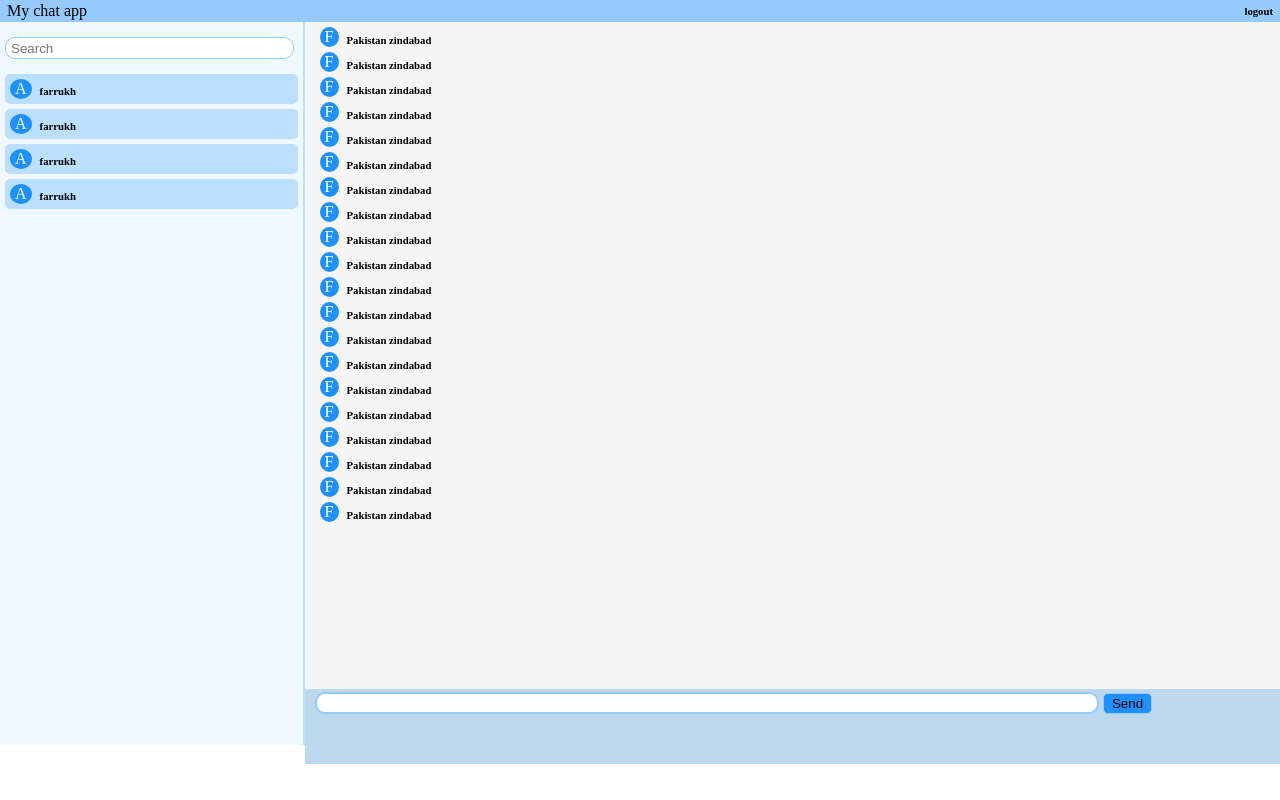
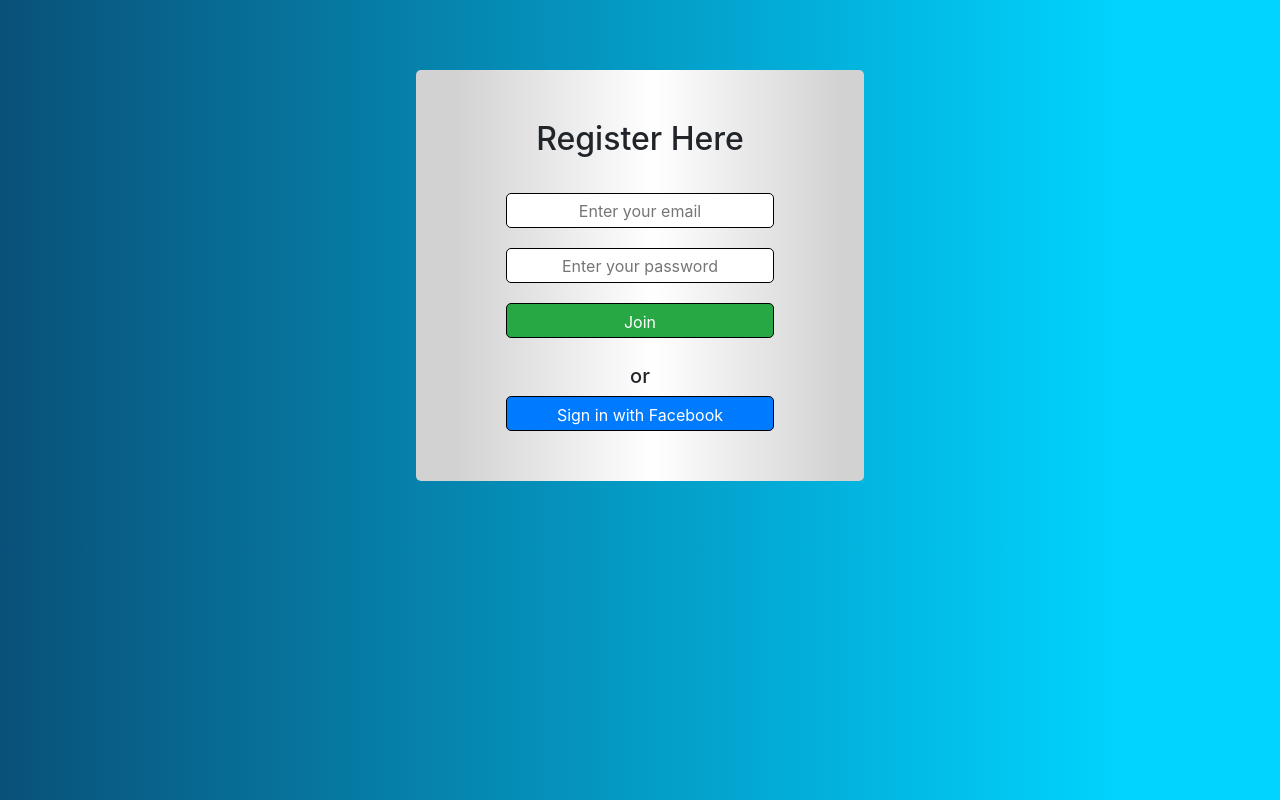
Before and after one commit to lvlFarrukh/My-chat-app, a plain HTML site: page index.html in a window 1280 px wide. Drawn offline with nearby package versions, Linux system fonts and the light colour scheme.

Commit message:
firebase auth done

```diff
--- a/app.js
+++ b/app.js
@@ -0,0 +1,143 @@
+const database = firebase.database()
+var uid, email
+
+const joinin = (event, s) => {
+
+    if(s == 0){
+        event.preventDefault();
+        let email = document.getElementById("email")
+        let password = document.getElementById("password")
+
+        if(email.value == "" || password.value == ""){
+            document.getElementById("f-error").innerHTML = "Enter email or password"
+        }
+        else{
+            firebase.auth().signInWithEmailAndPassword(email.value, password.value)
+                    .catch(function(error) {
+                        if(error.message.slice(0, 16) == 'There is no user'){
+
+                            firebase.auth().createUserWithEmailAndPassword(email.value, password.value)
+                                .catch(function(upError) {
+                                    error.message.length > 0 ? document.getElementById("f-error").innerHTML = upError.message : window.location.href = "home.html"
+                                })
+
+                                .then((data)=>{
+                                    uid = data.user.uid
+                                    email = data.user.email
+
+                                    database.ref(`chatApp/users/${data.user.uid}`).set({
+                                        userId: uid,
+                                        email: email,
+                                    })
+                                    localStorage.setItem('data', JSON.stringify({uid: uid, email: email}))
+
+                                    location.href = "home.html"
+
+                                })
+                        }
+                        else if (error.message.length > 0) {
+                            document.getElementById("f-error").innerHTML = error.message
+                        }
+
+                })
+                .then((data) => {
+                        uid = data.user.uid
+                        email = data.user.email
+
+                        let p = new Promise( (resolve, reject) => {
+                            database.ref(`chatApp/users/${uid}`).on('value', data => {
+                                resolve(data.val())
+                            })
+                        })
+
+                        p
+                        .then( data => {
+                            localStorage.setItem('data', JSON.stringify({uid: uid, email: email}))
+                            location.href = "home.html"
+                        })
+                });
+        }
+
+    }
+    else
+    {
+        var provider = new firebase.auth.FacebookAuthProvider();
+        firebase.auth().signInWithPopup(provider).then(function(result) {
+            var token = result.credential.accessToken;
+
+            window.uid = result.user.uid;
+            window.email = result.user.email;
+
+            let p = new Promise( (resolve, reject) => {
+                database.ref(`chatApp/users/${uid}`).on('value', data => {
+
+                    if (data.val() == null){
+
+                        database.ref(`chatApp/users/${uid}`).set({
+                            userId: uid,
+                            email: email,
+                        })
+
+                    }
+
+                    else {
+                        resolve({uid: uid, email: email})
+                    }
+                })
+            })
+
+            p
+            .then( data => {
+                // console.log(data)
+                window.contact = data.contact
+                localStorage.setItem('data', JSON.stringify({uid: uid, email: email}))
+                location.href = 'home.html'
+            })
+
+
+        }).catch(function(error) {
+            document.getElementById("f-error").innerHTML = upError.messageloadChatapp()
+          });
+    }
+}
+
+const logout = () => {
+    localStorage.clear()
+    location.href = 'index.html'
+}
+
+const loadChatapp = () => {
+    let dataLocal = JSON.parse(localStorage.getItem('data'))
+
+    let list = document.getElementById('h-contact')
+
+    dataLocal == null ? location.href = 'index.html' : dataLocal
+
+    let p = new Promise( (resolve, reject) => {
+        database.ref(`chatApp/users/`).on('value', data => {
+            resolve(data.val())
+        })
+    })
+
+    p.then( data => {
+
+        for (var item in data){
+
+            if (data[item].userId != dataLocal.uid){
+
+                let spn = document.createElement('span')
+                let h = document.createElement('h6')
+                let dv = document.createElement('div')
+
+                // console.log(data[item])
+                dv.setAttribute('class', 'contact-list')
+                dv.setAttribute('id', `${data[item].userId}`)
+                spn.innerHTML = data[item].email[0].toUpperCase()
+                h.innerHTML = data[item].email.split('@')[0]
+                dv.appendChild(spn)
+                dv.appendChild(h)
+                list.appendChild(dv)
+            }
+        }
+    })
+}
--- a/index.html
+++ b/index.html
@@ -4,153 +4,52 @@
     <meta charset="UTF-8">
     <meta name="viewport" content="width=device-width, initial-scale=1.0">
     <title>My Chat app</title>
+    <link rel="stylesheet" href="https://maxcdn.bootstrapcdn.com/bootstrap/4.0.0/css/bootstrap.min.css" integrity="sha384-Gn5384xqQ1aoWXA+058RXPxPg6fy4IWvTNh0E263XmFcJlSAwiGgFAW/dAiS6JXm" crossorigin="anonymous">
+
+    <!-- The core Firebase JS SDK is always required and must be listed first -->
+    <script src="https://www.gstatic.com/firebasejs/7.21.1/firebase-app.js"></script>
+    <script src="https://www.gstatic.com/firebasejs/7.21.1/firebase-database.js"></script>
+    <script src="https://www.gstatic.com/firebasejs/7.21.1/firebase-auth.js"></script>
+
+    <script>
+        // Your web app's Firebase configuration
+        // For Firebase JS SDK v7.20.0 and later, measurementId is optional
+        var firebaseConfig = {
+          apiKey: "AIzaSyDKG_GhRF2SiZOelFe3zDgrt9O9wNd0rvQ",
+          authDomain: "farrukh-3d492.firebaseapp.com",
+          databaseURL: "https://farrukh-3d492.firebaseio.com",
+          projectId: "farrukh-3d492",
+          storageBucket: "farrukh-3d492.appspot.com",
+          messagingSenderId: "29560340418",
+          appId: "1:29560340418:web:713349fb365741d7e7e05b",
+          measurementId: "G-0X2TC34V89"
+        };
+        // Initialize Fir<h1>Pakistan</h1>ebase
+        firebase.initializeApp(firebaseConfig);
+      </script>
 
     <link rel="stylesheet" href="style.css">
 </head>
-<body>
+<body id="front-body">
 
-    <header class="head">
-        <h5></h5>My chat app</h5>
-        <h6 class="logout">logout</h6>
-    </header>
+    <section class="f-center">
+        <strong><h2>Register Here</h2></strong>
+        <form class="f-form" onsubmit="joinin(event, 0)">
+            <input type="email" id="email" placeholder="Enter your email" ><br>
+            <input type="password" id="password" placeholder="Enter your password"><br>
+            <input type="submit" value="Join" class="btn btn-success">
+            <p id="f-error" style="color: red"></p>
+        </form>
 
-    <section class="main-section">
-        <div class="contact">
-            <input type="text" placeholder="Search" class="search-bar">
+        <h5>or</h5>
 
-            <div class="contact-list">
-                <span>A</span>
-                <h6>farrukh</h6>
-            </div>
-
-            <div class="contact-list">
-                <span>A</span>
-                <h6>farrukh</h6>
-            </div>
-
-            <div class="contact-list">
-                <span>A</span>
-                <h6>farrukh</h6>
-            </div>
-
-            <div class="contact-list">
-                <span>A</span>
-                <h6>farrukh</h6>
-            </div>
-        </div>
-
-        <div class="chat-div">
-            <div id="message">
-                <span>
-                    <span>F</span>
-                    <h6>Pakistan zindabad</h6>
-                </span>
-
-                <span>
-                    <span>F</span>
-                    <h6>Pakistan zindabad</h6>
-                </span>
-
-                <span>
-                    <span>F</span>
-                    <h6>Pakistan zindabad</h6>
-                </span>
-
-                <span>
-                    <span>F</span>
-                    <h6>Pakistan zindabad</h6>
-                </span>
-
-                <span>
-                    <span>F</span>
-                    <h6>Pakistan zindabad</h6>
-                </span>
-
-                <span>
-                    <span>F</span>
-                    <h6>Pakistan zindabad</h6>
-                </span>
-
-                <span>
-                    <span>F</span>
-                    <h6>Pakistan zindabad</h6>
-                </span>
-
-                <span>
-                    <span>F</span>
-                    <h6>Pakistan zindabad</h6>
-                </span>
-
-                <span>
-                    <span>F</span>
-                    <h6>Pakistan zindabad</h6>
-                </span>
-
-                <span>
-                    <span>F</span>
-                    <h6>Pakistan zindabad</h6>
-                </span>
-
-                <span>
-                    <span>F</span>
-                    <h6>Pakistan zindabad</h6>
-                </span>
-
-                <span>
-                    <span>F</span>
-                    <h6>Pakistan zindabad</h6>
-                </span>
-
-                <span>
-                    <span>F</span>
-                    <h6>Pakistan zindabad</h6>
-                </span>
-
-                <span>
-                    <span>F</span>
-                    <h6>Pakistan zindabad</h6>
-                </span>
-
-                <span>
-                    <span>F</span>
-                    <h6>Pakistan zindabad</h6>
-                </span>
-
-                <span>
-                    <span>F</span>
-                    <h6>Pakistan zindabad</h6>
-                </span>
-
-                <span>
-                    <span>F</span>
-                    <h6>Pakistan zindabad</h6>
-                </span>
-
-                <span>
-                    <span>F</span>
-                    <h6>Pakistan zindabad</h6>
-                </span>
-
-                <span>
-                    <span>F</span>
-                    <h6>Pakistan zindabad</h6>
-                </span>
-
-                <span>
-                    <span>F</span>
-                    <h6>Pakistan zindabad</h6>
-                </span>
-            </div>
-
-            <div class="input-div">
-                <input type="text" id="inp-text">
-                <input type="submit" value="Send" id="inp-btn">
-            </div>
-
-        </div>
+        <button class="btn btn-primary f-fb" onclick="joinin(1)">Sign in with Facebook</button>
     </section>
 
 
     <script src="app.js"></script>
+    <script src="https://code.jquery.com/jquery-3.2.1.slim.min.js" integrity="sha384-KJ3o2DKtIkvYIK3UENzmM7KCkRr/rE9/Qpg6aAZGJwFDMVNA/GpGFF93hXpG5KkN" crossorigin="anonymous"></script>
+    <script src="https://cdnjs.cloudflare.com/ajax/libs/popper.js/1.12.9/umd/popper.min.js" integrity="sha384-ApNbgh9B+Y1QKtv3Rn7W3mgPxhU9K/ScQsAP7hUibX39j7fakFPskvXusvfa0b4Q" crossorigin="anonymous"></script>
+    <script src="https://maxcdn.bootstrapcdn.com/bootstrap/4.0.0/js/bootstrap.min.js" integrity="sha384-JZR6Spejh4U02d8jOt6vLEHfe/JQGiRRSQQxSfFWpi1MquVdAyjUar5+76PVCmYl" crossorigin="anonymous"></script>
 </body>
 </html>
--- a/style.css
+++ b/style.css
@@ -9,7 +9,8 @@ body {
 
 .head {
     background-color: rgb(150, 201, 252);
-    padding: 2px;
+    padding: 4px;
+    font-size: 3vw;
 }
 
 .head > h5 {
@@ -18,9 +19,10 @@ body {
 }
 
 .logout {
-    margin-top: 3px;
+    margin-top: 5px;
     padding-right: 5px;
     float: right;
+    cursor: pointer;
 }
 
 .main-section {
@@ -31,55 +33,62 @@ body {
 .contact {
     /* display: inline; */
     background-color: aliceblue;
-    width: 30%;
+    width: 40%;
     height: 99%;
     border-right: 2px solid rgb(187, 223, 255);
-    padding: 5px;
+    padding: 20px;
     overflow: hidden;
 }
 
 .search-bar {
-    width: 98%;
-    height: 20px;
-    margin: 10px auto;
+    width: 100%;
+    height: 40px;
+    margin: 20px auto;
     outline: none;
-    border-radius: 10px;
-    text-indent: 5px;
-    border: 1px solid rgb(150, 201, 252);
+    border-radius: 50px;
+    text-indent: 15px;
+    border: 2px solid rgb(150, 201, 252);
+    font-size: 1.5vw;
 }
 
 .contact-list {
-    margin: 5px auto;
+    width: 98%;
+    height: 35px;
+    margin: 10px auto;
     background-color: rgb(187, 223, 255);
     /* border: 5px solid rgb(187, 223, 255); */
-    border-radius: 5px;
+    border-radius: 50px;
     padding: 5px;
     display: flex;
+    cursor: pointer;
+
 }
 
 .contact-list > span {
     background-color: dodgerblue;
     border-radius: 50%;
-    padding: 1px 5px;
+    padding: 5px 10px;
     color: white;
     margin-right: 8px;
+    font-size: 1.5vw;
 }
 
 .contact-list > h6 {
-    margin-top: 6px;
+    margin-top: 5px;
+    font-size: 1.5vw;
 }
 
 
 .chat-div {
     width: 100%;
-    height: 103%;
-    background-color: rgba(156, 199, 228, 0.685);
+    height: 94vh;
+    background-color: rgb(187, 223, 255);
     /* display: inline; */
 }
 
 .input-div {
     width: 100%;
-    margin-top: 3px;
+    margin: 8px 30px;
     /* position: relative;
     top: 90%; */
     /* padding: 0px 20px; */
@@ -87,20 +96,26 @@ body {
 
 #inp-text{
     width:80%;
-    height: 18px;
-    border-radius: 10px;
+    height: 42px;
+    border-radius: 30px;
     outline: none;
     border: 2px solid rgb(150, 201, 252);
-    text-indent: 6px;
+    text-indent: 20px;
     margin-left: 10px;
+    font-size: 1.5vw;
 }
 
 #inp-btn {
+    margin-left: 10px;
+    width: 70px;
+    height: 42px;
     padding: 2px 8px;
-    border-radius: 5px;
+    border-radius: 20px;
     background-color: dodgerblue;
     outline: none;
     border: 1px solid rgb(150, 201, 252);
+    font-size: 1.5vw;
+    color: white;
 }
 
 #message {
@@ -113,20 +128,76 @@ body {
 
 #message > span {
     display: flex;
-    margin-left: 15px;
-    margin-top: 5px;
+    margin-left: 30px;
+    margin-top: 30px;
     margin-bottom: 5px;
 
 }
 
 #message > span > span {
+    height: 40px;
+    width: 30px;
     background-color: dodgerblue;
     border-radius: 50%;
-    padding: 1px 5px;
+    padding: 5px 10px;
     color: white;
     margin-right: 8px;
+    font-size: 2.5vw;
+    text-align: center;
 }
 
 #message > span > h6 {
-    margin-top: 7px;
+    /* margin-top: 7px; */
+    font-size: 1.5vw;
+    background-color: rgba(184, 219, 235, 0.836);
+    padding: 10px 10px;
+    border-radius: 20px;
+    max-width: 600px;
 }
+
+/*------------------------- Front page ------------------------*/
+
+#front-body {
+    background: rgb(2,0,36);
+    background: linear-gradient(90deg, rgba(2,0,36,1) 0%, rgba(9,81,121,1) 0%, rgba(0,212,255,1) 88%);
+}
+
+.f-center {
+    background: rgb(210,210,210);
+    background: linear-gradient(90deg, rgba(210,210,210,1) 9%, rgba(255,255,255,1) 53%, rgba(210,210,210,1) 95%);
+    margin: 70px auto;
+    width: 35%;
+    /* height: 50%; */
+    /* border: 2px solid #fffdfd; */
+    border-radius: 5px;
+    text-align: center;
+    padding: 50px 0px;
+
+}
+
+.f-form {
+    margin-top: 25px;
+}
+
+.f-form > input{
+    margin: 10px;
+    width: 60%;
+    height: 35px;
+    outline: none;
+    border: 1px solid black;
+    border-radius: 5px;
+    text-align: center;
+}
+
+.f-error {
+    margin: 10px 50px;
+}
+
+.f-fb {
+    width: 60%;
+    height: 35px;
+    outline: none;
+    border: 1px solid black;
+    border-radius: 5px;
+    text-align: center;
+}
```
Also changed, not shown: home.html (added, +66 -0 lines).
